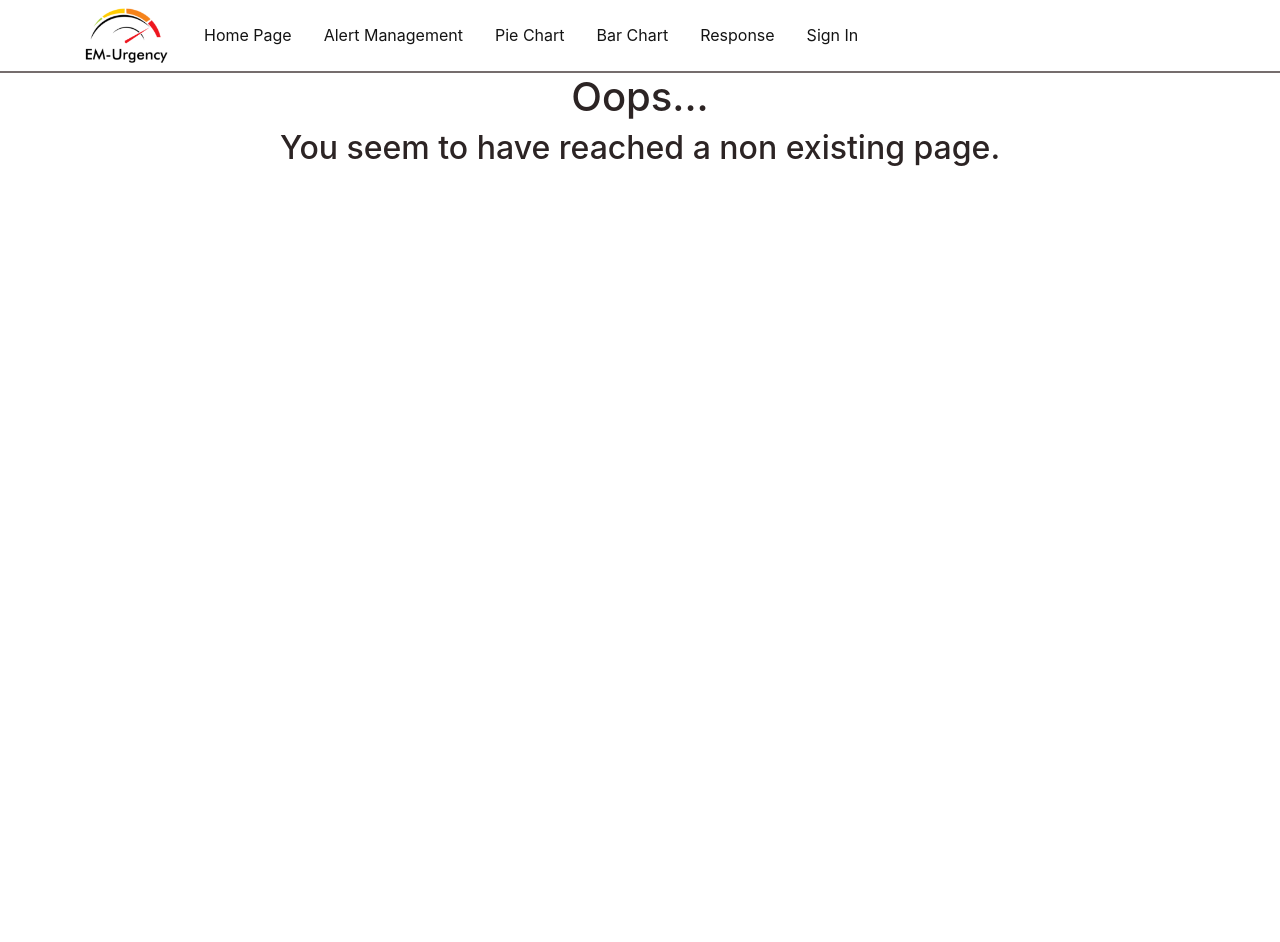
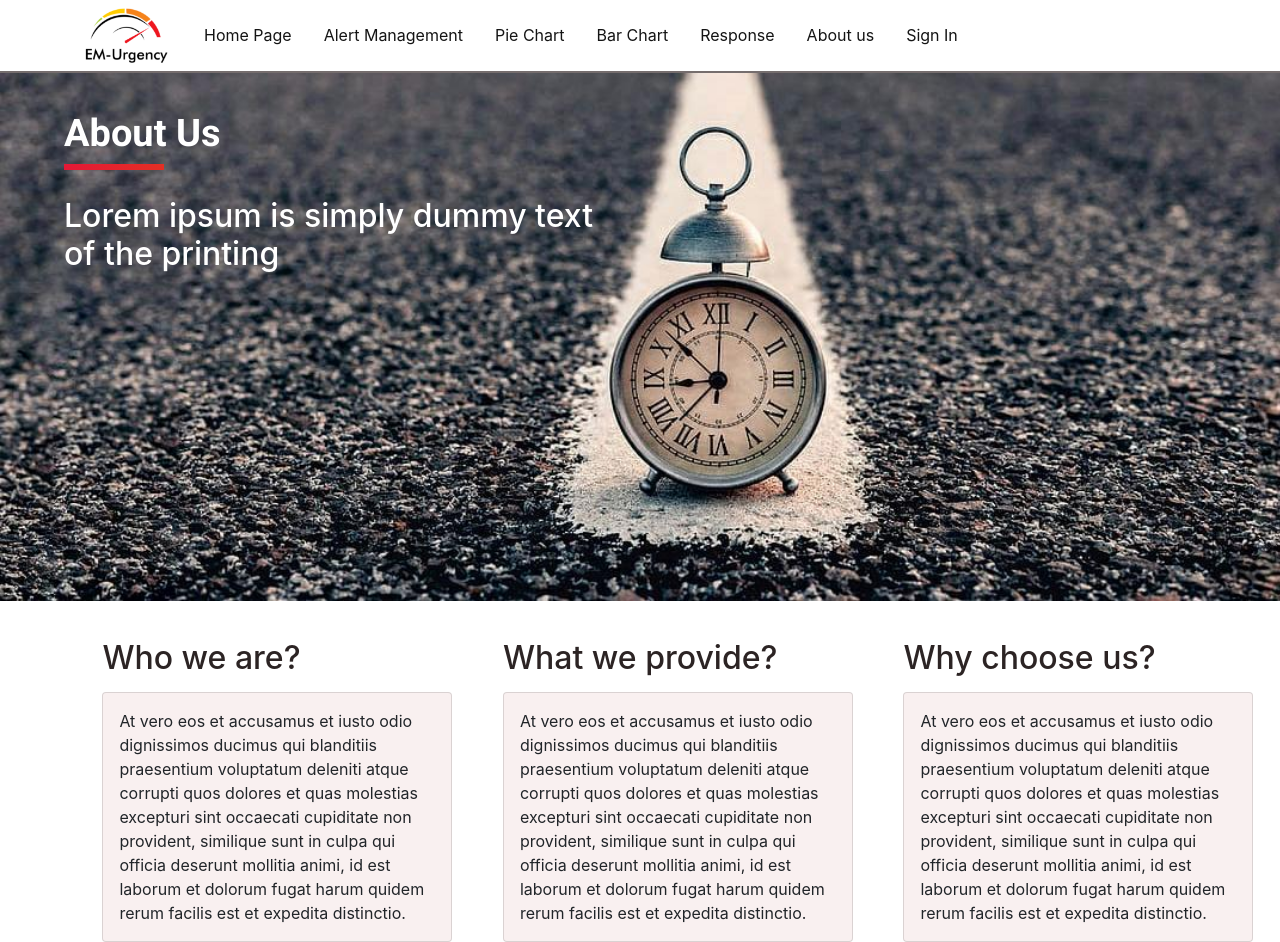
Before and after one commit to adnanmk-1999/EM-Urgency-FrontEnd, a React (Create React App) app: page /aboutus in a window 1280 px wide. Before the commit the page ends 800 px from the top, so only its background shows below. Built offline with nearby package versions, Linux system fonts and the light colour scheme.

Commit message:
about us

```diff
--- a/src/App.css
+++ b/src/App.css
@@ -86,6 +86,7 @@ h1, h2, h3, h4, h5, h6 {
   width: 90px;
   margin: none;
   padding: none;
+
 }
 
 .active {
--- a/src/components/routers.js
+++ b/src/components/routers.js
@@ -11,6 +11,7 @@ import PieChart from "../pages/pieChart/pieChart";
 import BarChart from "../pages/barChart/barChart";
 import Login from "../pages/login/loginPage";
 import UserResponse from "../pages/response/userResponse";
+import AboutUs from "../pages/aboutUs/aboutUs";
 
 import Logo from '../images/logo1.png'
 
@@ -33,6 +34,9 @@ function MyRouter(){
                     <Link className = "link" to = "/piechart">Pie Chart</Link>
                     <Link className = "link" to = "/barchart">Bar Chart</Link>
                     <Link className = "link" to = "/userdashboard">Response</Link>
+                    <Link className = "link" to = "/aboutus">About us</Link>
+
+
 
 
                     {!localStorage.getItem('accessToken') && <Link className="linkR" to="/login">Sign In</Link>}
@@ -52,6 +56,8 @@ function MyRouter(){
           <Route path = "/barchart" element = {<BarChart />}/>
           <Route path = "/login" element = {<Login />}/>
           <Route path = "userdashboard" element = {<UserResponse />}/>
+          <Route path = "/aboutus" element = {<AboutUs />}/>
+
 
         </Routes>
 
--- /dev/null
+++ b/src/pages/aboutUs/aboutUs.css
@@ -0,0 +1,36 @@
+.image {
+
+    width:100%;
+}
+.card {
+      padding: 50,10,10,5;
+}
+.h2 {
+    margin-top: 10%;
+}
+.aboutImage {
+    background-image: url('../../images/aboutUs.png');
+    height: 528px;
+    width: 100%;
+    background-repeat: no-repeat;
+    background-size: cover;
+
+
+}
+.h1 {
+    color: white;
+    text-align: left;
+    padding-left: 5%;
+    padding-top: 3%;
+    font-family: Roboto;
+    font-style: normal;
+    font-weight: bold;
+    font-size: 30;
+
+}
+
+.head2 {
+    color:white;
+    padding-left: 5%;
+    padding-top: 27px;
+}
--- a/src/pages/aboutUs/aboutUs.js
+++ b/src/pages/aboutUs/aboutUs.js
@@ -1,9 +1,69 @@
 import React from 'react';
+// import aboutUs from '../../images/aboutUs.png';
+import './aboutUs.css';
+import { Card } from 'react-bootstrap';
+import Col from 'react-bootstrap/Col';
+import Row from 'react-bootstrap/Row';
 
-function AboutUs(){
-    return(
+function AboutUs() {
+    return (
         <>
-        <center><h1>About EM-Urgency</h1></center>
+
+           <div className='aboutImage'>
+
+                <h1 className='h1'>About Us</h1>
+                <div style={{height:6,width:100,marginLeft:"5%",background: "linear-gradient(to right, #E31836 , #E42F24)"}}>
+
+                </div>
+                <h2 className='head2'>Lorem ipsum is simply dummy text <br/>of the printing</h2>
+
+            </div>
+
+            <Row style={{ paddingLeft: "8%"}}>
+                <Col>
+                <h2 className='h2'>Who we are?</h2>
+
+                    <Card style={{ width: '18rem', width: 350,marginTop:15,backgroundColor:"#F9F0F0"}}>
+
+                        <Card.Body style={{ textAlign: "center", width: 350}}>
+                            {/* <Card.Title style={{ textAlign: "center" }}><b></b></Card.Title> */}
+                            <Card.Text style={{ textAlign: "left" }}>
+                                At vero eos et accusamus et iusto odio dignissimos ducimus qui blanditiis praesentium voluptatum deleniti atque corrupti quos dolores et quas molestias excepturi sint occaecati cupiditate non provident, similique sunt in culpa qui officia deserunt mollitia animi, id est laborum et dolorum fugat harum quidem rerum facilis est et expedita distinctio.
+                            </Card.Text>
+                        </Card.Body>
+
+                    </Card>
+                </Col>
+                <Col>
+                <h2 className='h2'>What we provide?</h2>
+
+                    <Card style={{ width: '18rem', width: 350 ,marginTop:15,backgroundColor:"#F9F0F0" }}>
+                        <Card.Body style={{ textAlign: "center", width: 350 }}>
+                            {/* <Card.Title style={{ textAlign: "center" }}><b>Our Courses</b></Card.Title> */}
+                            <Card.Text style={{ textAlign: "left" }}>
+                                At vero eos et accusamus et iusto odio dignissimos ducimus qui blanditiis praesentium voluptatum deleniti atque corrupti quos dolores et quas molestias excepturi sint occaecati cupiditate non provident, similique sunt in culpa qui officia deserunt mollitia animi, id est laborum et dolorum fugat harum quidem rerum facilis est et expedita distinctio.
+                            </Card.Text>
+                        </Card.Body>
+
+                    </Card>
+                </Col>
+                <Col>
+                <h2 className='h2'>Why choose us?</h2>
+
+                    <Card style={{ width: '18rem', width: 350,marginTop:15,backgroundColor:"#F9F0F0"}}>
+
+                        <Card.Body style={{ textAlign: "center", width: 350}}>
+                            {/* <Card.Title style={{ textAlign: "center" }}><b>Our Resources</b></Card.Title> */}
+                            <Card.Text style={{ textAlign: "left" }}>
+                                At vero eos et accusamus et iusto odio dignissimos ducimus qui blanditiis praesentium voluptatum deleniti atque corrupti quos dolores et quas molestias excepturi sint occaecati cupiditate non provident, similique sunt in culpa qui officia deserunt mollitia animi, id est laborum et dolorum fugat harum quidem rerum facilis est et expedita distinctio.
+                            </Card.Text>
+                        </Card.Body>
+
+                    </Card>
+                </Col>
+            </Row>
+            {/* </div> */}
+            {/* </div> */}
         </>
     );
 }
--- a/src/pages/alertManagement/alertTable.js
+++ b/src/pages/alertManagement/alertTable.js
@@ -3,7 +3,7 @@ import MaterialTable from 'material-table'
 import AddIcon from '@material-ui/icons/Add';
 import { useNavigate } from 'react-router-dom';
 import axios from 'axios';
-import { ToastContainer, toast } from "react-toastify";
+import { toast } from "react-toastify";
 
 function AlertTable() {
 
@@ -33,7 +33,7 @@ function AlertTable() {
       position: "bottom-center",
       autoClose: 2500,
       hideProgressBar: false,
-      // closeOnClick: true,
+      closeOnClick: true,
       pauseOnHover: true,
       draggable: true,
       progress: undefined
@@ -75,7 +75,6 @@ function AlertTable() {
       axios.post('http://localhost:4010/admin/alert', inputAlert) //gets data from api
       .then(response => {
         console.log('alertPosted'); //if data recieved, output
-
         })
       },[inputAlert]);
 
@@ -184,7 +183,7 @@ function AlertTable() {
       <pre>
         {JSON.stringify(tableData, null, 5)}
       </pre>
-
+      <button onClick={notify}>click me</button>
 
       <pre>
         {JSON.stringify(inputAlert, null, 5)}
```
Also changed, not shown: src/images/aboutUs.png (added).
